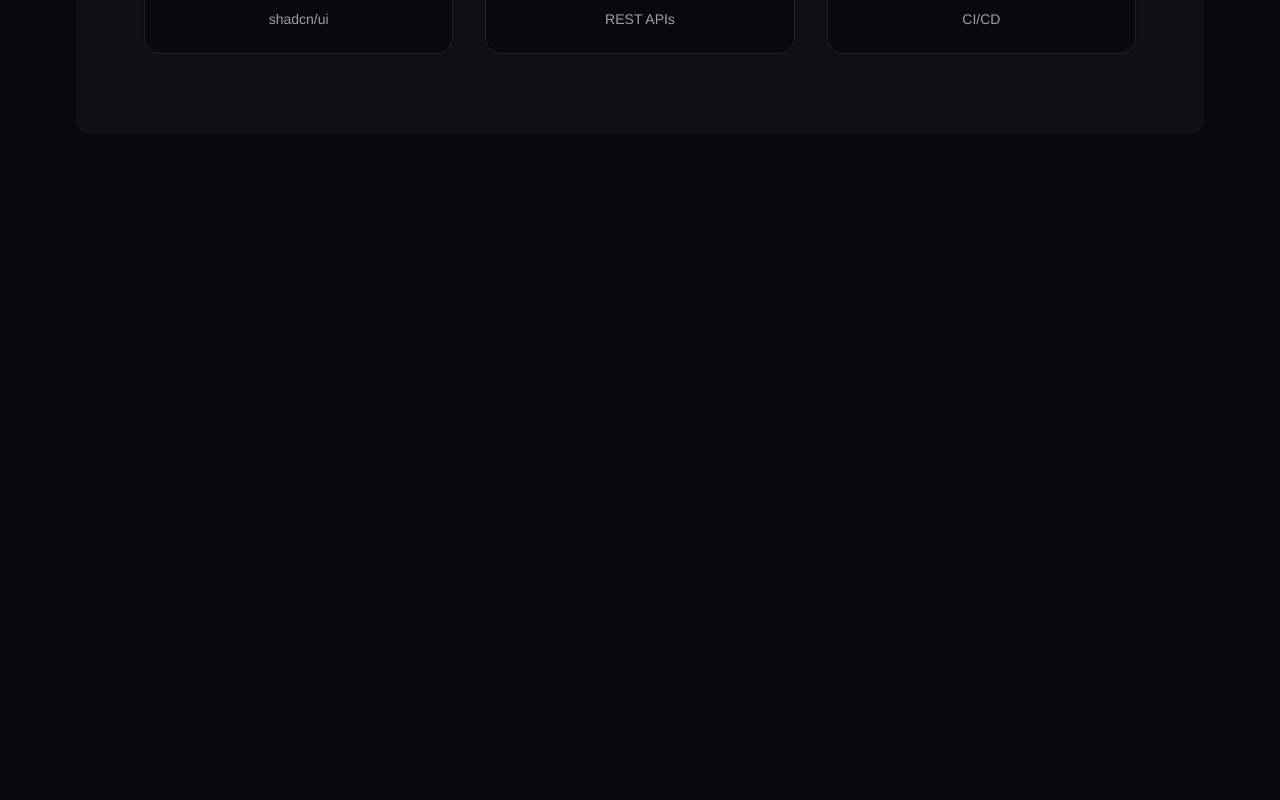
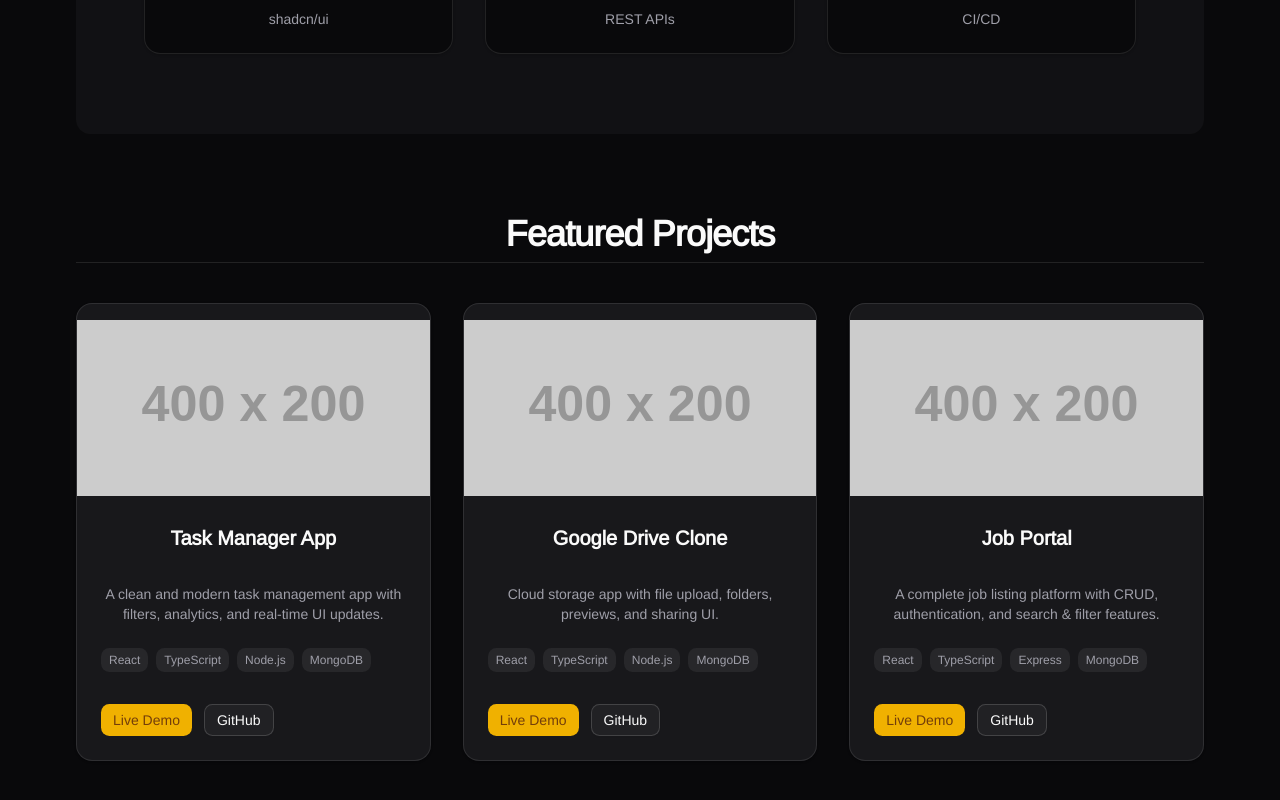
Before and after one commit to brijeshdevio/brijesh-stack, a React (Vite) app: page / in a window 1280 px wide. Shown: the part 1536-2336 px from the top of the page. Before the commit the page ends 1682 px from the top, so only its background shows below. Built offline with nearby package versions, Linux system fonts and the light colour scheme.

Commit message:
feat: add peatured projects section

```diff
--- a/src/App.tsx
+++ b/src/App.tsx
@@ -1,6 +1,6 @@
 import { ThemeProvider } from "@/components/theme-provider";
 import { Navbar } from "@/components/Navbar";
-import { About, Hero, Skills } from "@/components/sections";
+import { About, Hero, Projects, Skills } from "@/components/sections";
 import "@/App.css";
 
 function App() {
@@ -12,6 +12,7 @@
           <Hero />
           <About />
           <Skills />
+          <Projects />
         </main>
       </ThemeProvider>
     </>
--- /dev/null
+++ b/src/components/sections/Projects.tsx
@@ -0,0 +1,69 @@
+import { Button } from "@/components/ui/button";
+import { Card, CardContent, CardHeader, CardTitle } from "@/components/ui/card";
+import { projects } from "@/data/projects";
+
+export function Projects() {
+  return (
+    <section className="w-full py-20">
+      <div className="max-w-6xl mx-auto text-center space-y-10">
+        {/* Title */}
+        <h2 className="text-3xl md:text-4xl font-bold tracking-tight border-b pb-2">
+          Featured Projects
+        </h2>
+
+        {/* Projects Grid */}
+        <div className="grid grid-cols-1 md:grid-cols-2 lg:grid-cols-3 gap-8">
+          {projects.map((project, index) => (
+            <Card
+              key={index}
+              className="overflow-hidden border rounded-2xl shadow-sm hover:shadow-md transition-all"
+            >
+              {/* Image */}
+              <div className="h-40 bg-muted flex items-center justify-center">
+                {/* <span className="text-muted-foreground text-sm">
+                  Screenshot Placeholder
+                </span> */}
+                <img
+                  src={`https://placehold.co/400x200?text=${project.title}`}
+                  alt={project.title}
+                  className="bg-cover min-w-full"
+                />
+              </div>
+
+              <CardHeader className="mt-3">
+                <CardTitle className="text-xl">{project.title}</CardTitle>
+              </CardHeader>
+
+              <CardContent className="space-y-4">
+                {/* Description */}
+                <p className="text-sm text-muted-foreground">
+                  {project.description}
+                </p>
+
+                {/* Tech badges */}
+                <div className="flex flex-wrap gap-2 pt-2">
+                  {project.tech.map((t, i) => (
+                    <span
+                      key={i}
+                      className="text-xs px-2 py-1 rounded-md bg-muted text-muted-foreground hover:bg-primary hover:text-primary-foreground transition-all"
+                    >
+                      {t}
+                    </span>
+                  ))}
+                </div>
+
+                {/* Buttons */}
+                <div className="flex gap-3 pt-4">
+                  <Button size="sm">Live Demo</Button>
+                  <Button size="sm" variant="outline">
+                    GitHub
+                  </Button>
+                </div>
+              </CardContent>
+            </Card>
+          ))}
+        </div>
+      </div>
+    </section>
+  );
+}
--- a/src/components/sections/index.ts
+++ b/src/components/sections/index.ts
@@ -1,3 +1,4 @@
 export * from "./Hero";
 export * from "./About";
-export * from "./Skills"
+export * from "./Skills";
+export * from "./Projects";
--- /dev/null
+++ b/src/components/ui/card.tsx
@@ -0,0 +1,92 @@
+import * as React from "react"
+
+import { cn } from "@/lib/utils"
+
+function Card({ className, ...props }: React.ComponentProps<"div">) {
+  return (
+    <div
+      data-slot="card"
+      className={cn(
+        "bg-card text-card-foreground flex flex-col gap-6 rounded-xl border py-6 shadow-sm",
+        className
+      )}
+      {...props}
+    />
+  )
+}
+
+function CardHeader({ className, ...props }: React.ComponentProps<"div">) {
+  return (
+    <div
+      data-slot="card-header"
+      className={cn(
+        "@container/card-header grid auto-rows-min grid-rows-[auto_auto] items-start gap-2 px-6 has-data-[slot=card-action]:grid-cols-[1fr_auto] [.border-b]:pb-6",
+        className
+      )}
+      {...props}
+    />
+  )
+}
+
+function CardTitle({ className, ...props }: React.ComponentProps<"div">) {
+  return (
+    <div
+      data-slot="card-title"
+      className={cn("leading-none font-semibold", className)}
+      {...props}
+    />
+  )
+}
+
+function CardDescription({ className, ...props }: React.ComponentProps<"div">) {
+  return (
+    <div
+      data-slot="card-description"
+      className={cn("text-muted-foreground text-sm", className)}
+      {...props}
+    />
+  )
+}
+
+function CardAction({ className, ...props }: React.ComponentProps<"div">) {
+  return (
+    <div
+      data-slot="card-action"
+      className={cn(
+        "col-start-2 row-span-2 row-start-1 self-start justify-self-end",
+        className
+      )}
+      {...props}
+    />
+  )
+}
+
+function CardContent({ className, ...props }: React.ComponentProps<"div">) {
+  return (
+    <div
+      data-slot="card-content"
+      className={cn("px-6", className)}
+      {...props}
+    />
+  )
+}
+
+function CardFooter({ className, ...props }: React.ComponentProps<"div">) {
+  return (
+    <div
+      data-slot="card-footer"
+      className={cn("flex items-center px-6 [.border-t]:pt-6", className)}
+      {...props}
+    />
+  )
+}
+
+export {
+  Card,
+  CardHeader,
+  CardFooter,
+  CardTitle,
+  CardAction,
+  CardDescription,
+  CardContent,
+}
--- /dev/null
+++ b/src/data/projects.ts
@@ -0,0 +1,29 @@
+export const projects = [
+  {
+    title: "Task Manager App",
+    description:
+      "A clean and modern task management app with filters, analytics, and real-time UI updates.",
+    tech: ["React", "TypeScript", "Node.js", "MongoDB"],
+    image: "/placeholder-task.png",
+    demo: "#",
+    github: "#",
+  },
+  {
+    title: "Google Drive Clone",
+    description:
+      "Cloud storage app with file upload, folders, previews, and sharing UI.",
+    tech: ["React", "TypeScript", "Node.js", "MongoDB"],
+    image: "/placeholder-drive.png",
+    demo: "#",
+    github: "#",
+  },
+  {
+    title: "Job Portal",
+    description:
+      "A complete job listing platform with CRUD, authentication, and search & filter features.",
+    tech: ["React", "TypeScript", "Express", "MongoDB"],
+    image: "/placeholder-job.png",
+    demo: "#",
+    github: "#",
+  },
+];
```
